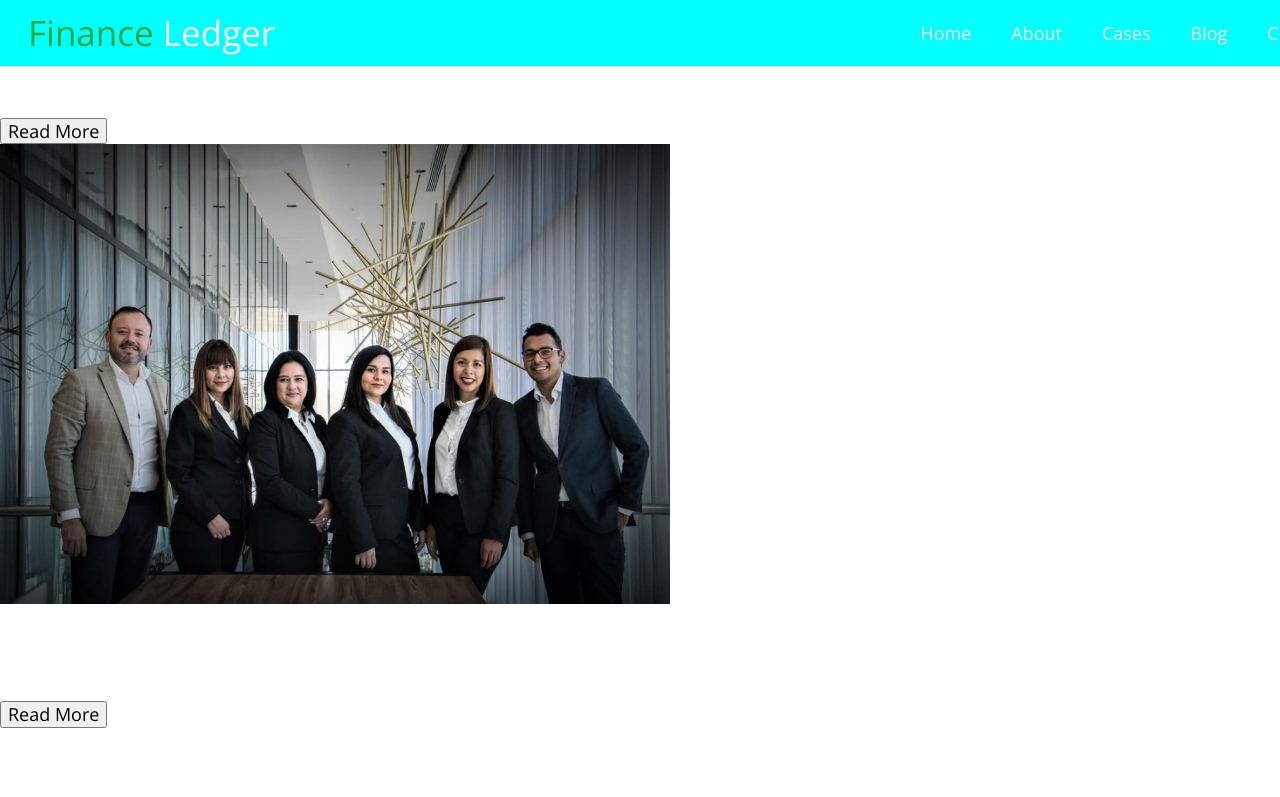
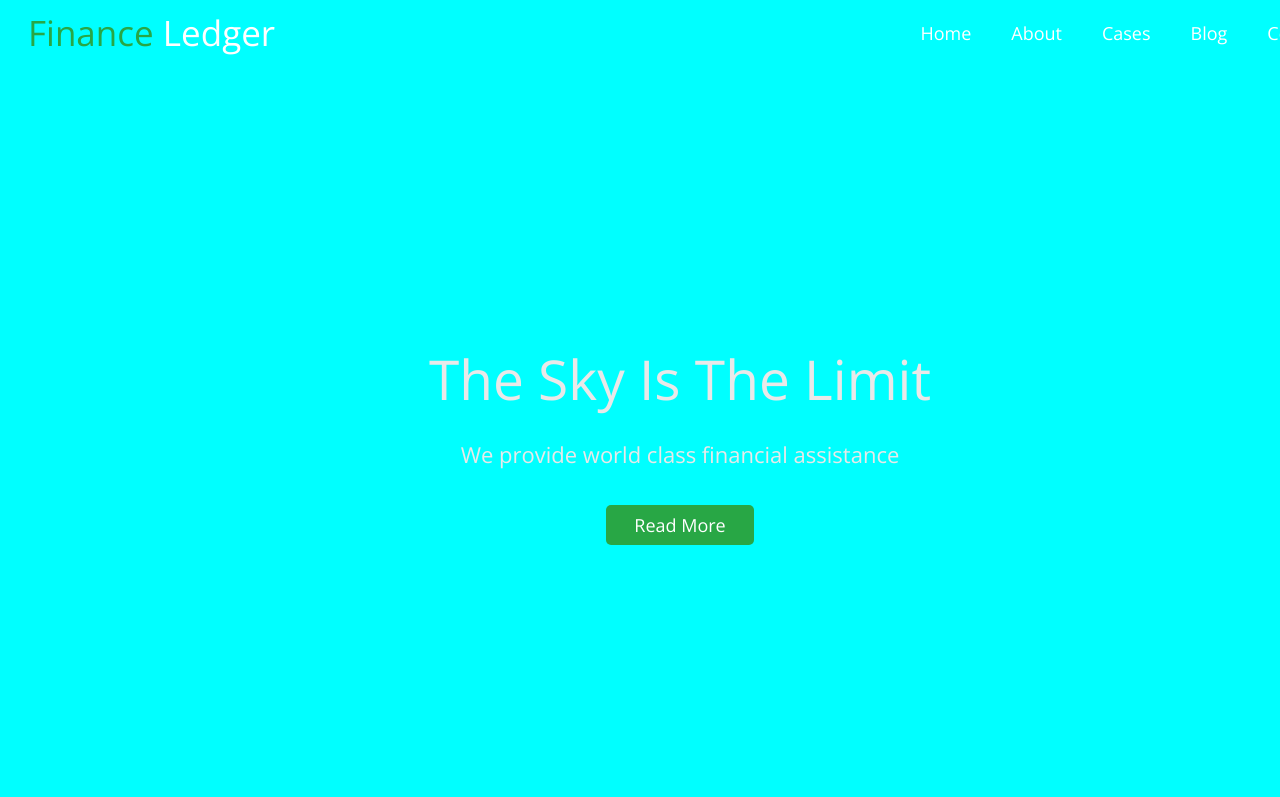
Before and after one commit to kashirin-olexsandr/blended-97-9-10, a plain HTML site: page index.html in a window 1280 px wide. Shown: the top 797 px of the page. Drawn offline with nearby package versions, Linux system fonts and the light colour scheme.

Commit message:
add styles to hero

```diff
--- a/css/styles.css
+++ b/css/styles.css
@@ -65,3 +65,37 @@ a {
     color: #fff;
     line-height: 1.56;
 }
+
+.hero-sec {
+    background-color: aqua;
+    padding-bottom: 280px;
+    padding-top: 280px;
+}
+
+.hero-title {
+    color: #E9E9E9;
+    text-align: center;
+        font-size: 55px;
+        font-weight: 300;
+        line-height: 1.2;
+        margin-bottom: 24px;
+
+}
+
+.hero-text {
+    color: #E9E9E9;
+        text-align: center;
+        font-size: 22px;
+        line-height: 1.67;
+        margin-bottom: 32px;
+}
+
+.hero-button {
+    display: block;
+    color: #FFF;
+    border-radius: 5px;
+    background: #28A745;
+    border: none;
+    padding: 10px 28px;
+    margin: 0 auto;
+}
--- a/index.html
+++ b/index.html
@@ -5,17 +5,28 @@
     <meta http-equiv="X-UA-Compatible" content="IE=edge" />
     <meta name="viewport" content="width=device-width, initial-scale=1.0" />
     <title>Document</title>
-    <link rel="preconnect" href="https://fonts.googleapis.com">
-<link rel="preconnect" href="https://fonts.gstatic.com" crossorigin>
-<link href="https://fonts.googleapis.com/css2?family=Open+Sans:wght@300;400&family=Raleway:wght@700&family=Roboto:wght@400;500;700&display=swap" rel="stylesheet">
-<link rel="stylesheet" href="https://cdnjs.cloudflare.com/ajax/libs/modern-normalize/2.0.0/modern-normalize.min.css" integrity="sha512-4xo8blKMVCiXpTaLzQSLSw3KFOVPWhm/TRtuPVc4WG6kUgjH6J03IBuG7JZPkcWMxJ5huwaBpOpnwYElP/m6wg==" crossorigin="anonymous" referrerpolicy="no-referrer" />
-<link rel="stylesheet" href="./css/styles.css">
+    <link rel="preconnect" href="https://fonts.googleapis.com" />
+    <link rel="preconnect" href="https://fonts.gstatic.com" crossorigin />
+    <link
+      href="https://fonts.googleapis.com/css2?family=Open+Sans:wght@300;400&family=Raleway:wght@700&family=Roboto:wght@400;500;700&display=swap"
+      rel="stylesheet"
+    />
+    <link
+      rel="stylesheet"
+      href="https://cdnjs.cloudflare.com/ajax/libs/modern-normalize/2.0.0/modern-normalize.min.css"
+      integrity="sha512-4xo8blKMVCiXpTaLzQSLSw3KFOVPWhm/TRtuPVc4WG6kUgjH6J03IBuG7JZPkcWMxJ5huwaBpOpnwYElP/m6wg=="
+      crossorigin="anonymous"
+      referrerpolicy="no-referrer"
+    />
+    <link rel="stylesheet" href="./css/styles.css" />
   </head>
   <body>
     <header class="header">
       <div class="container">
         <nav class="header-nav">
-        <a href="#" class="finance"><span class="nav-span">Finance</span> Ledger</a>
+          <a href="#" class="finance"
+            ><span class="nav-span">Finance</span> Ledger</a
+          >
           <ul class="header-list">
             <li><a class="header-link" href="#home">Home</a></li>
             <li><a class="header-link" href="#about">About</a></li>
@@ -28,10 +39,12 @@
     </header>
     <main>
       <!-- hero section -->
-      <section>
-        <h1>The Sky Is The Limit</h1>
-        <p>We provide world class financial assistance</p>
-        <button type="button">Read More</button>
+      <section class="hero-sec">
+        <div class="container">
+          <h1 class="hero-title">The Sky Is The Limit</h1>
+          <p class="hero-text">We provide world class financial assistance</p>
+          <button class="hero-button" type="button">Read More</button>
+        </div>
       </section>
       <!-- Section about our team -->
       <section>
@@ -109,7 +122,8 @@
           <li>
             <img
               scr="./images/john_doe.jpg"
-              alt="Yong man with asian loockuot" widht="420"
+              alt="Yong man with asian loockuot"
+              widht="420"
             />
             <h3>John Doe</h3>
             <p>President</p>
@@ -117,13 +131,18 @@
           <li>
             <img
               scr="./images/jane_doe.jpg"
-              alt="Young woman with asian lookout" widht="420"
+              alt="Young woman with asian lookout"
+              widht="420"
             />
             <h3>Jane Doe</h3>
             <p>Vice President</p>
           </li>
           <li>
-            <img scr="./images/steve_smith.jpg" alt="Yong europian man"  widht="420"/>
+            <img
+              scr="./images/steve_smith.jpg"
+              alt="Yong europian man"
+              widht="420"
+            />
             <h3>Steve Smith</h3>
             <p>Marketing Head</p>
           </li>
```
Lines whose indentation alone changed are shown as unchanged.
